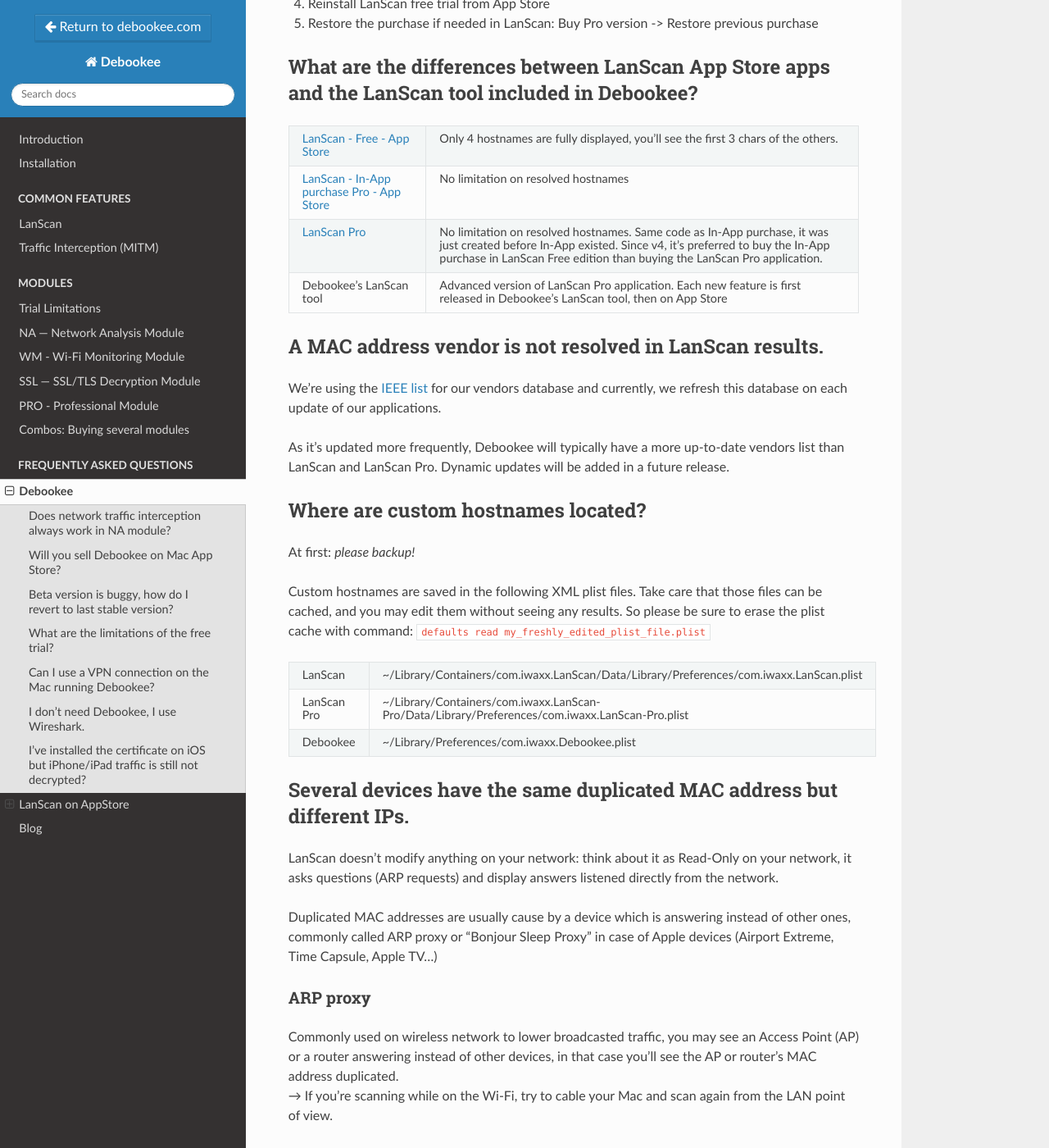
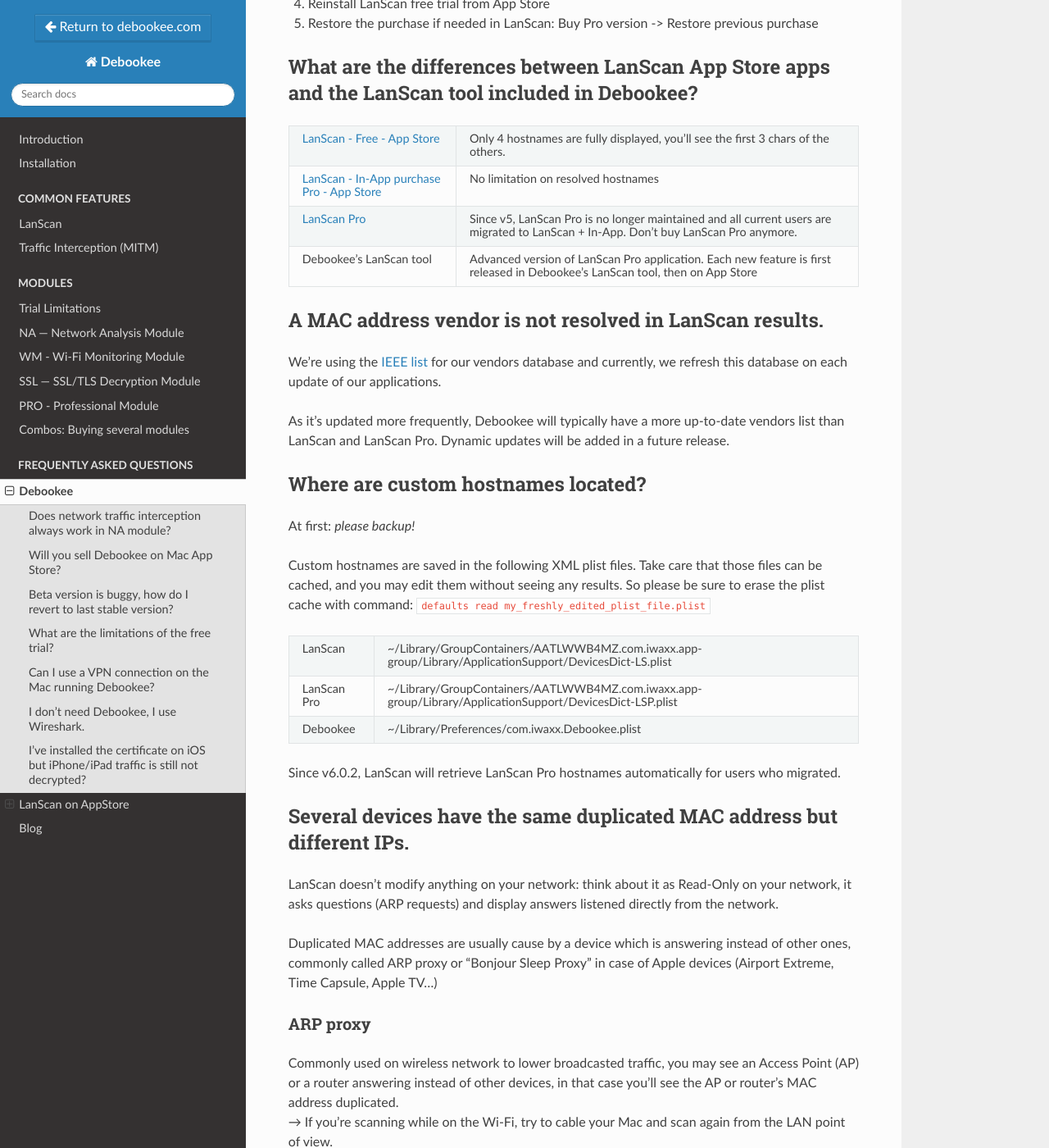
Before and after one commit to iwaxx/debookee, a Sphinx documentation site: the page built from docs/faq.rst, in a window 1280 px wide and 1400 px high, scrolled down 2841 px. Shown: the whole window at 82% size. Built offline with Sphinx 7.4.7 and the Read the Docs theme 2.0.0, drawn with Linux system fonts in a browser that asks for light colours; some of the changed text lies outside the part shown.

Commit message:
Custom hostnames in app-group - Blog #7

```diff
--- a/docs/faq.rst
+++ b/docs/faq.rst
@@ -111,7 +111,7 @@
 ========================================================================================================    ==========================
 `LanScan - Free - App Store <https://itunes.apple.com/us/app/lanscan/id472226235?mt=12>`_                   Only 4 hostnames are fully displayed, you'll see the first 3 chars of the others.
 `LanScan - In-App purchase Pro - App Store <https://itunes.apple.com/us/app/lanscan/id472226235?mt=12>`_    No limitation on resolved hostnames
-`LanScan Pro <https://itunes.apple.com/us/app/lanscan-pro/id562184107?mt=12>`_                              No limitation on resolved hostnames. Same code as In-App purchase, it was just created before In-App existed. Since v4, it's preferred to buy the In-App purchase in LanScan Free edition than buying the LanScan Pro application.
+`LanScan Pro <https://itunes.apple.com/us/app/lanscan-pro/id562184107?mt=12>`_                              Since v5, LanScan Pro is no longer maintained and all current users are migrated to LanScan + In-App. Don't buy LanScan Pro anymore.
 Debookee's LanScan tool                                                                                     Advanced version of LanScan Pro application. Each new feature is first released in Debookee's LanScan tool, then on App Store
 ========================================================================================================    ==========================
 
@@ -132,10 +132,12 @@
 ``defaults read my_freshly_edited_plist_file.plist``
 
 =================  ================
-LanScan            ~/Library/Containers/com.iwaxx.LanScan/Data/Library/Preferences/com.iwaxx.LanScan.plist
-LanScan Pro        ~/Library/Containers/com.iwaxx.LanScan-Pro/Data/Library/Preferences/com.iwaxx.LanScan-Pro.plist
+LanScan            ~/Library/Group\ Containers/AATLWWB4MZ.com.iwaxx.app-group/Library/Application\ Support/DevicesDict-LS.plist
+LanScan Pro        ~/Library/Group\ Containers/AATLWWB4MZ.com.iwaxx.app-group/Library/Application\ Support/DevicesDict-LSP.plist
 Debookee           ~/Library/Preferences/com.iwaxx.Debookee.plist
 =================  ================
+
+Since v6.0.2, LanScan will retrieve LanScan Pro hostnames automatically for users who migrated.
 
 Several devices have the same duplicated MAC address but different IPs.
 -----------------------------------------------------------------------
```
Also changed, not shown: other parts of docs/faq.rst (+4 -2 lines).
